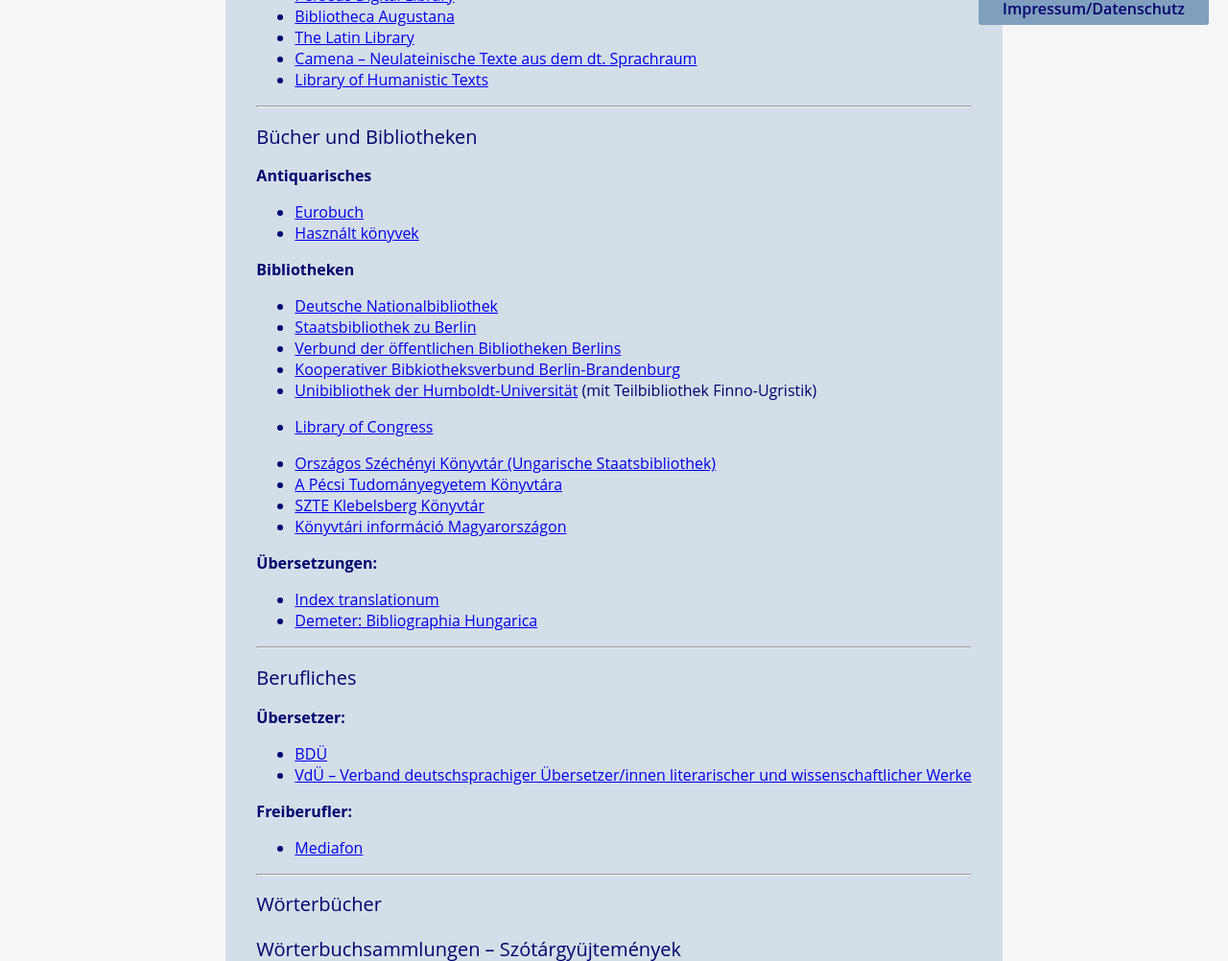
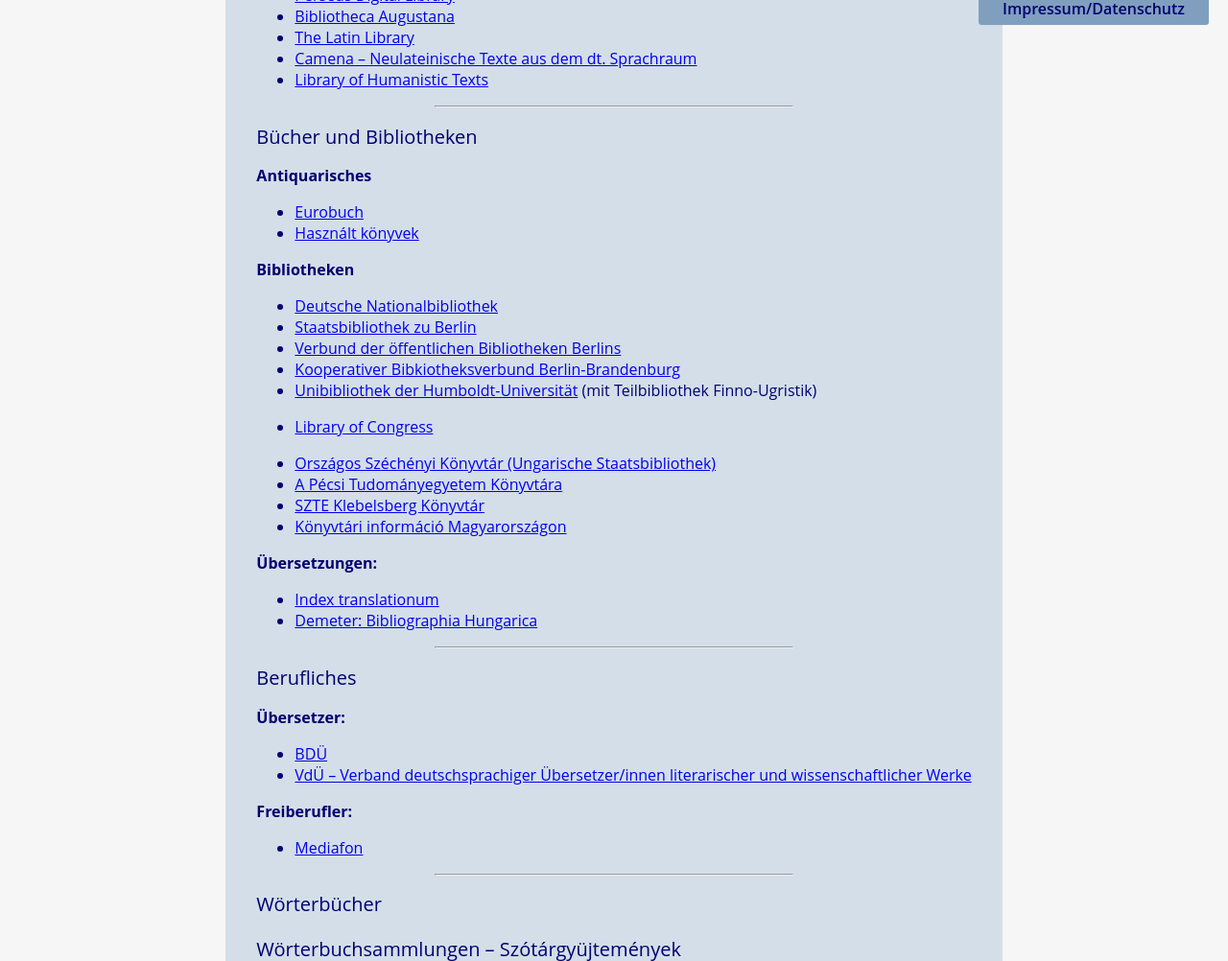
Before and after one commit to rixx/revesz.de, a Jekyll site: the page built from links.md, in a window 1280 px wide. Shown: the part 854-1856 px from the top of the page at 96% size. Built offline with Jekyll 4.4.1, drawn with Linux system fonts in a browser that asks for light colours.

Commit message:
Update styles.css

```diff
--- a/css/styles.css
+++ b/css/styles.css
@@ -121,6 +121,7 @@
 h2 {font-size: 20px; font-weight:normal;}
 h3 {font-size: 20px; font-weight:normal; text-decoration:underline; text-underline-position:under; text-decoration-color:#a5a5a5; }
 p {font-size: 16px; font-weight:normal;}
+hr {width: 50%; align: center; size: 2; }
 
 @media (max-width: 1500px) {
     nav#site-navigation {
```
